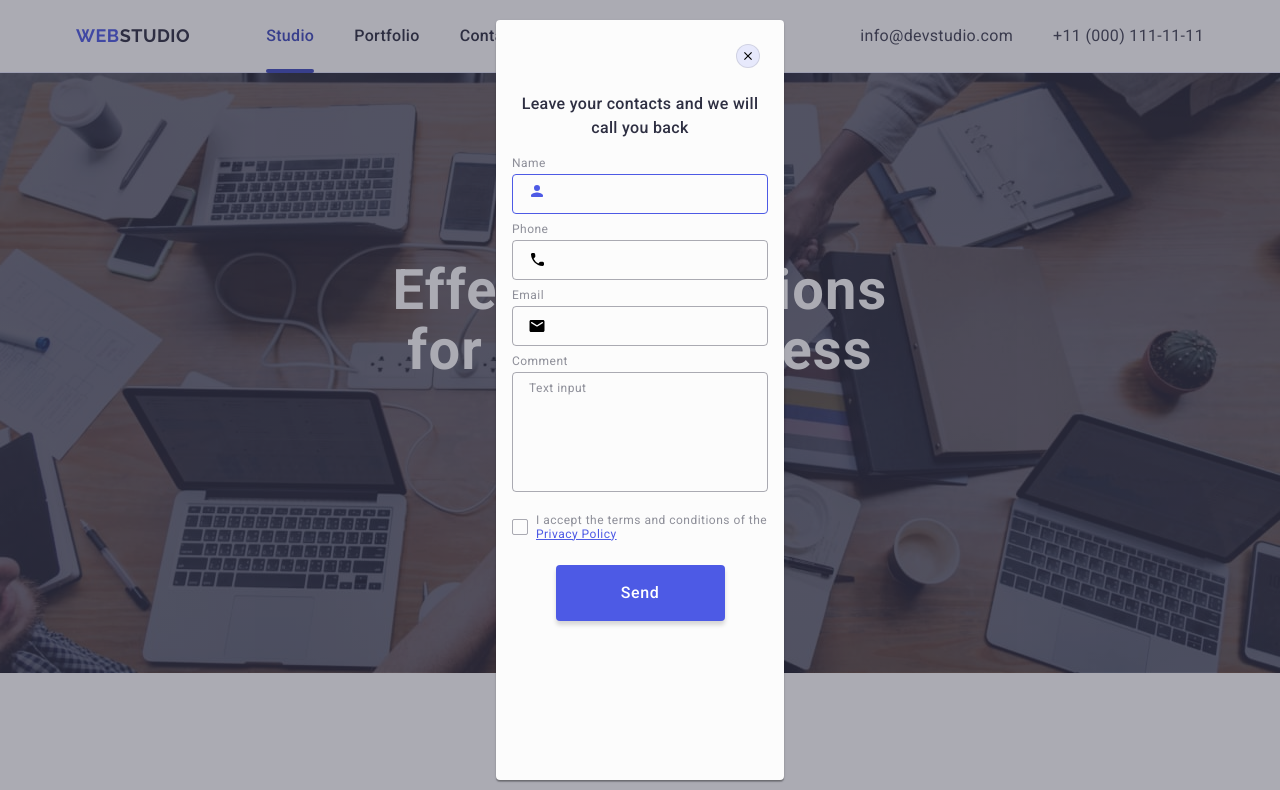
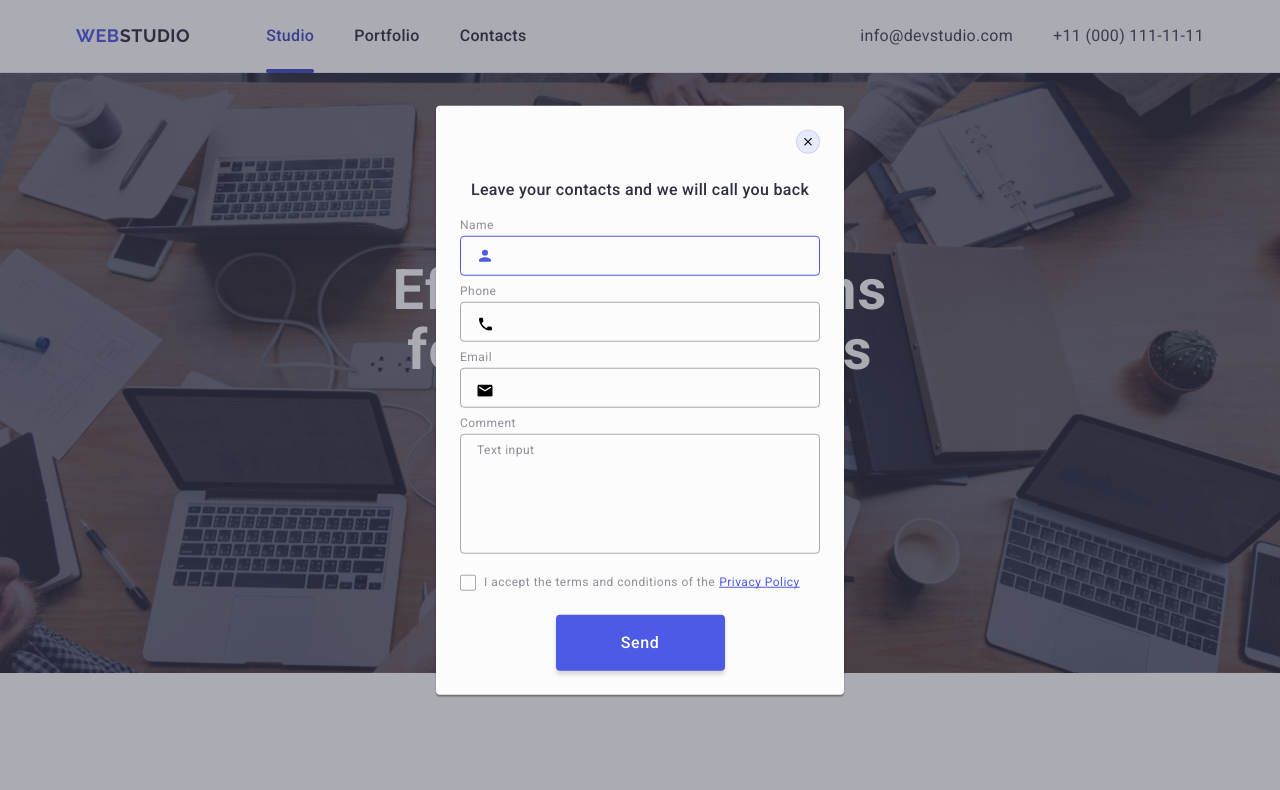
Before and after one commit to anastasiiayerashova/goit-markup-hw-06, a plain HTML site: page index.html in a window 1280 px wide. Shown: the top 790 px of the page. Drawn offline with nearby package versions, Linux system fonts and the light colour scheme.

```diff
--- a/css/styles.css
+++ b/css/styles.css
@@ -672,10 +672,7 @@
   top: 50%;
   left: 50%;
   transform: translate(-50%, -50%);
-  /* width: 408px; */
-  /* min-height: 584px; */
   width: 288px;
-  /* min-height: 623px; */
   min-height: 584px;
   height: 95%;
   overflow-y: auto;
@@ -684,7 +681,6 @@
     0px 2px 1px rgba(0, 0, 0, 0.2);
   border-radius: 4px;
   transition: transform 250ms cubic-bezier(0.4, 0, 0.2, 1);
-  /* padding: 72px 24px 24px 24px; */
   padding: 72px 16px 24px 16px;
 }
 
@@ -753,7 +749,6 @@
   border: 1px solid rgba(46, 47, 66, 0.4);
   background-color: transparent;
   border-radius: 4px;
-  /* padding-left: 38px; */
   padding-left: 34px;
   width: 100%;
   height: 40px;
@@ -779,6 +774,7 @@
   left: 16px;
   transform: translateY(-50%);
   transition: fill 250ms cubic-bezier(0.4, 0, 0.2, 1);
+  padding: 3px 0;
 }
 
 .textarea-container {
@@ -864,6 +860,8 @@
 .privacy-policy-link {
   text-decoration: underline;
   color: #4d5ae5;
+  line-height: 1.33;
+  text-decoration-skip-ink: none;
 }
 
 .agree-icon-flex {
@@ -1094,6 +1092,19 @@
   .subscribe-input {
     width: 264px;
   }
+
+  .modal {
+    width: 408px;
+    height: unset;
+    overflow-y: unset;
+    padding: 72px 24px 24px 24px;
+  }
+
+  .agree-text-wrap {
+    flex-direction: row;
+    align-items: center;
+    gap: 4px;
+  }
 }
 
 @media screen and (min-width: 1158px) {
@@ -1212,6 +1223,10 @@
   .footer-socials-container {
     margin-right: 80px;
   }
+
+  .form-input {
+    padding-left: 38px;
+  }
 }
 
 .mob-menu {
```
Also changed, not shown: index.html (+1 -1 lines).
